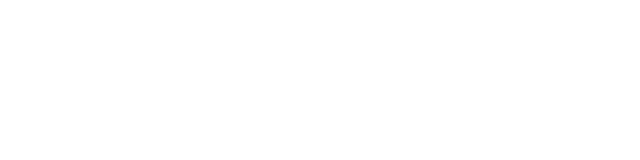
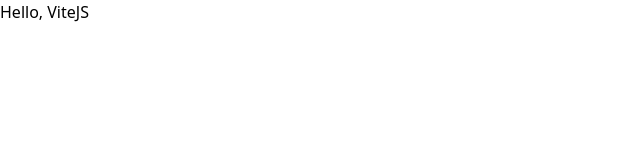
Before and after one commit to hoshikira18/tanstack-router-practice, a React (Vite) app: page / in a window 1280 px wide. Shown: the top 160 px of the page, without its empty margins (0-640 px from the left). Built offline with nearby package versions, Linux system fonts and the light colour scheme.

Commit message:
feat: add tailwindcss

```diff
--- a/package.json
+++ b/package.json
@@ -31,12 +31,15 @@
         "@types/react": "^18.3.12",
         "@types/react-dom": "^18.3.1",
         "@vitejs/plugin-react": "^4.3.4",
+        "autoprefixer": "^10.4.20",
         "eslint": "^9.15.0",
         "eslint-plugin-react": "^7.37.2",
         "eslint-plugin-react-hooks": "^5.0.0",
         "eslint-plugin-react-refresh": "^0.4.14",
         "globals": "^15.12.0",
         "husky": "^9.1.7",
+        "postcss": "^8.4.49",
+        "tailwindcss": "^3.4.16",
         "vite": "^6.0.1"
     }
 }
--- /dev/null
+++ b/postcss.config.js
@@ -0,0 +1,6 @@
+export default {
+    plugins: {
+        tailwindcss: {},
+        autoprefixer: {},
+    },
+};
--- a/src/App.css
+++ /dev/null
@@ -1,42 +0,0 @@
-#root {
-    max-width: 1280px;
-    margin: 0 auto;
-    padding: 2rem;
-    text-align: center;
-}
-
-.logo {
-    height: 6em;
-    padding: 1.5em;
-    will-change: filter;
-    transition: filter 300ms;
-}
-.logo:hover {
-    filter: drop-shadow(0 0 2em #646cffaa);
-}
-.logo.react:hover {
-    filter: drop-shadow(0 0 2em #61dafbaa);
-}
-
-@keyframes logo-spin {
-    from {
-        transform: rotate(0deg);
-    }
-    to {
-        transform: rotate(360deg);
-    }
-}
-
-@media (prefers-reduced-motion: no-preference) {
-    a:nth-of-type(2) .logo {
-        animation: logo-spin infinite 20s linear;
-    }
-}
-
-.card {
-    padding: 2em;
-}
-
-.read-the-docs {
-    color: #888;
-}
--- a/src/App.jsx
+++ b/src/App.jsx
@@ -1,7 +1,5 @@
-import "./App.css";
-
 function App() {
-    return <></>;
+    return <div>Hello, ViteJS</div>;
 }
 
 export default App;
--- a/src/index.css
+++ b/src/index.css
@@ -1,68 +1,3 @@
-:root {
-    font-family: Inter, system-ui, Avenir, Helvetica, Arial, sans-serif;
-    line-height: 1.5;
-    font-weight: 400;
-
-    color-scheme: light dark;
-    color: rgba(255, 255, 255, 0.87);
-    background-color: #242424;
-
-    font-synthesis: none;
-    text-rendering: optimizeLegibility;
-    -webkit-font-smoothing: antialiased;
-    -moz-osx-font-smoothing: grayscale;
-}
-
-a {
-    font-weight: 500;
-    color: #646cff;
-    text-decoration: inherit;
-}
-a:hover {
-    color: #535bf2;
-}
-
-body {
-    margin: 0;
-    display: flex;
-    place-items: center;
-    min-width: 320px;
-    min-height: 100vh;
-}
-
-h1 {
-    font-size: 3.2em;
-    line-height: 1.1;
-}
-
-button {
-    border-radius: 8px;
-    border: 1px solid transparent;
-    padding: 0.6em 1.2em;
-    font-size: 1em;
-    font-weight: 500;
-    font-family: inherit;
-    background-color: #1a1a1a;
-    cursor: pointer;
-    transition: border-color 0.25s;
-}
-button:hover {
-    border-color: #646cff;
-}
-button:focus,
-button:focus-visible {
-    outline: 4px auto -webkit-focus-ring-color;
-}
-
-@media (prefers-color-scheme: light) {
-    :root {
-        color: #213547;
-        background-color: #ffffff;
-    }
-    a:hover {
-        color: #747bff;
-    }
-    button {
-        background-color: #f9f9f9;
-    }
-}
+@tailwind base;
+@tailwind components;
+@tailwind utilities;
--- /dev/null
+++ b/tailwind.config.js
@@ -0,0 +1,8 @@
+/** @type {import('tailwindcss').Config} */
+export default {
+    content: ["./index.html", "./src/**/*.{js,ts,jsx,tsx}"],
+    theme: {
+        extend: {},
+    },
+    plugins: [],
+};
```
Also changed, not shown: 1 other file (tests, documents, lock files or other folders).
